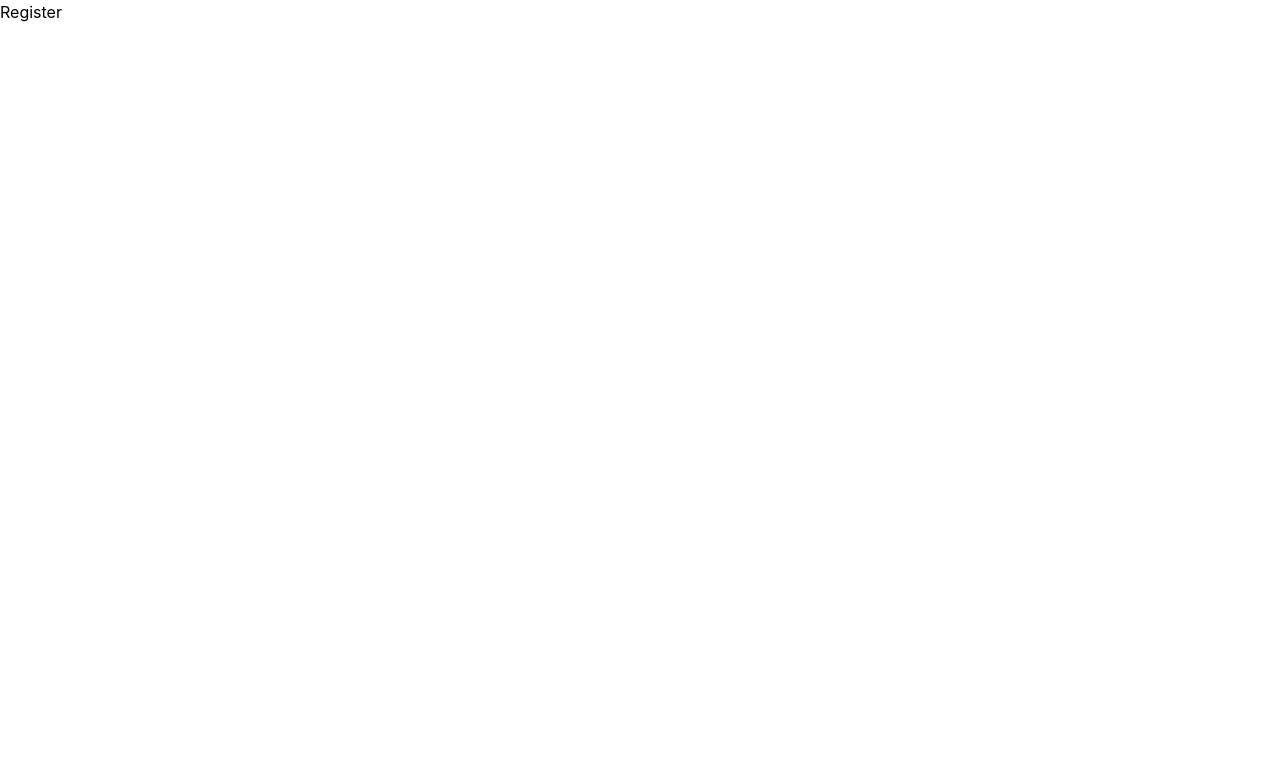
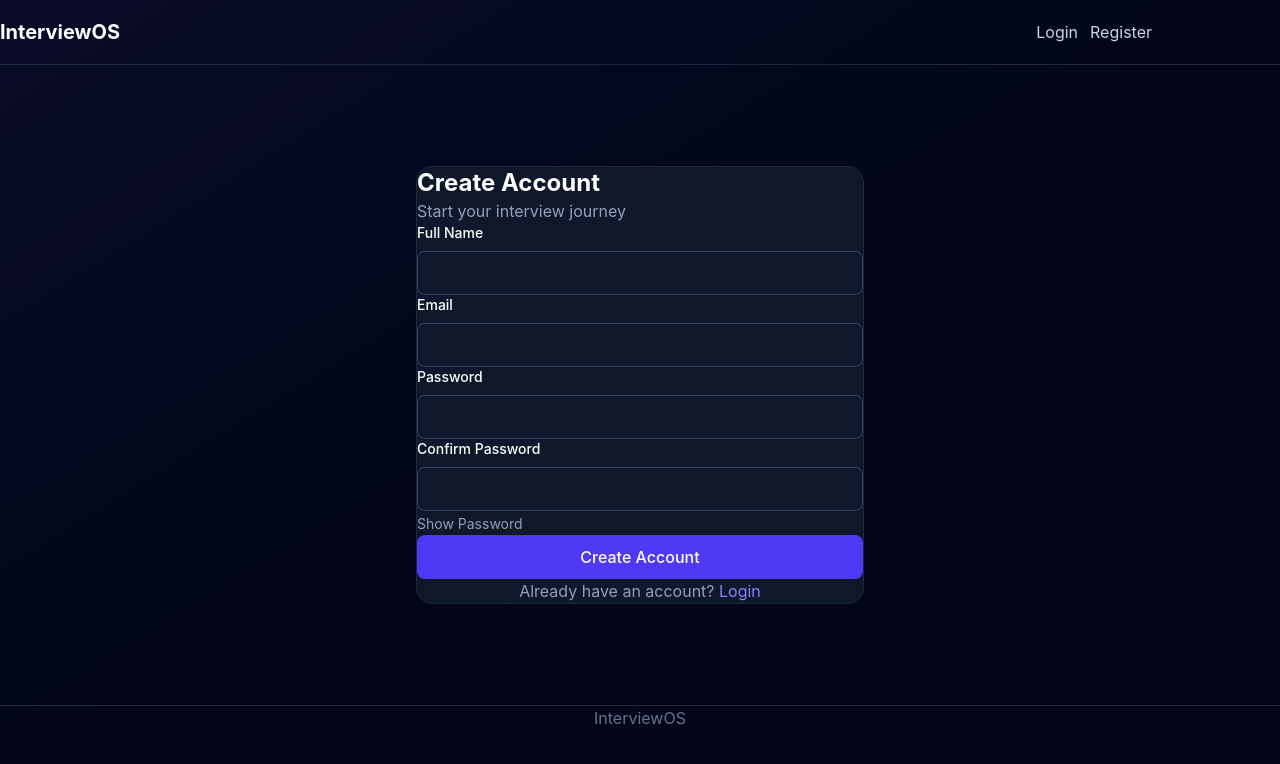
Before and after one commit to krishna-Gits455/AI-Interview-Platform, a React app in the folder frontend/: page /register in a window 1280 px wide. Shown: the top 764 px of the page. Built offline with nearby package versions, Linux system fonts and the light colour scheme; the HTML template or start-up script is replaced by a standard one.

Commit message:
Build auth UI pages

```diff
--- a/frontend/src/components/shared/Navbar.jsx
+++ b/frontend/src/components/shared/Navbar.jsx
@@ -0,0 +1,34 @@
+import { Link } from "react-router-dom";
+
+export default function Navbar() {
+  return (
+    <nav className="border-b border-slate-800">
+      <div className="max-w-6xl mx-auto px-6 h-16 flex items-center justify-between">
+
+        <Link
+          to="/"
+          className="font-bold text-xl text-white"
+        >
+          InterviewOS
+        </Link>
+
+        <div className="flex gap-3">
+          <Link
+            to="/login"
+            className="text-slate-300 hover:text-white"
+          >
+            Login
+          </Link>
+
+          <Link
+            to="/register"
+            className="text-slate-300 hover:text-white"
+          >
+            Register
+          </Link>
+        </div>
+
+      </div>
+    </nav>
+  );
+}
--- /dev/null
+++ b/frontend/src/features/auth/components/AuthCard.jsx
@@ -0,0 +1,25 @@
+export default function AuthCard({
+  title,
+  subtitle,
+  children,
+}) {
+  return (
+    <div className="w-full max-w-md bg-slate-900 border border-slate-800 rounded-2xl p-6">
+
+      <h1 className="text-2xl font-bold">
+        {title}
+      </h1>
+
+      {subtitle && (
+        <p className="text-slate-400 mt-2">
+          {subtitle}
+        </p>
+      )}
+
+      <div className="mt-6">
+        {children}
+      </div>
+
+    </div>
+  );
+}
--- a/frontend/src/layouts/PublicLayout.jsx
+++ b/frontend/src/layouts/PublicLayout.jsx
@@ -1,3 +1,24 @@
-export default function PublicLayout() {
-  return <div>Public Layout</div>;
+import Navbar from "../components/shared/Navbar";
+
+export default function PublicLayout({
+  children,
+}) {
+  return (
+    <div className="min-h-screen text-white bg-slate-950 relative overflow-hidden">
+  <div className="absolute inset-0 bg-gradient-to-br from-indigo-950/30 via-slate-950 to-slate-950" />
+  <div className="relative">
+
+      <Navbar />
+
+      <main>
+        {children}
+      </main>
+
+      <footer className="border-t border-slate-800 py-6 text-center text-slate-500">
+        InterviewOS
+      </footer>
+
+    </div>
+    </div>
+  );
 }
--- a/frontend/src/pages/Login.jsx
+++ b/frontend/src/pages/Login.jsx
@@ -1,3 +1,98 @@
-export default function Home() {
-  return <h1>Login</h1>;
+import { useState } from "react";
+import { Link } from "react-router-dom";
+
+import PublicLayout from "../layouts/PublicLayout";
+
+import AuthCard from "../features/auth/components/AuthCard";
+
+import Input from "../components/ui/Input";
+import Button from "../components/ui/Button";
+
+export default function Login() {
+  const [showPassword, setShowPassword] =
+    useState(false);
+
+  const [loading, setLoading] =
+    useState(false);
+
+  const handleSubmit = (e) => {
+    e.preventDefault();
+
+    setLoading(true);
+
+    setTimeout(() => {
+      setLoading(false);
+    }, 1000);
+  };
+
+  return (
+    <PublicLayout>
+
+      <div className="min-h-[80vh] flex items-center justify-center px-6">
+
+        <AuthCard
+          title="Welcome Back"
+          subtitle="Sign in to continue"
+        >
+
+          <form
+            onSubmit={handleSubmit}
+            className="space-y-4"
+          >
+
+            <Input
+              label="Email"
+              placeholder="Enter email"
+            />
+
+            <div>
+              <Input
+                label="Password"
+                type={
+                  showPassword
+                    ? "text"
+                    : "password"
+                }
+                placeholder="Enter password"
+              />
+
+              <button
+                type="button"
+                onClick={() =>
+                  setShowPassword(
+                    !showPassword
+                  )
+                }
+                className="text-sm text-slate-400 mt-2"
+              >
+                {showPassword
+                  ? "Hide"
+                  : "Show"} Password
+              </button>
+            </div>
+
+            <Button className="w-full">
+              {loading
+                ? "Signing In..."
+                : "Login"}
+            </Button>
+
+            <p className="text-center text-slate-400">
+              Don't have an account?{" "}
+              <Link
+                to="/register"
+                className="text-indigo-400"
+              >
+                Register
+              </Link>
+            </p>
+
+          </form>
+
+        </AuthCard>
+
+      </div>
+
+    </PublicLayout>
+  );
 }
--- a/frontend/src/pages/Register.jsx
+++ b/frontend/src/pages/Register.jsx
@@ -1,3 +1,149 @@
-export default function Home() {
-  return <h1>Register</h1>;
+import { useState } from "react";
+import { Link } from "react-router-dom";
+
+import PublicLayout from "../layouts/PublicLayout";
+
+import AuthCard from "../features/auth/components/AuthCard";
+
+import Input from "../components/ui/Input";
+import Button from "../components/ui/Button";
+
+export default function Register() {
+  const [showPassword, setShowPassword] =
+    useState(false);
+
+  const [loading, setLoading] =
+    useState(false);
+
+  const [errors, setErrors] =
+    useState({});
+
+  const handleSubmit = (e) => {
+    e.preventDefault();
+
+    const form =
+      new FormData(e.target);
+
+    const password =
+      form.get("password");
+
+    const confirmPassword =
+      form.get("confirmPassword");
+
+    const newErrors = {};
+
+    if (!password)
+      newErrors.password =
+        "Password required";
+
+    if (
+      password !== confirmPassword
+    ) {
+      newErrors.confirmPassword =
+        "Passwords must match";
+    }
+
+    setErrors(newErrors);
+
+    if (
+      Object.keys(newErrors).length
+    )
+      return;
+
+    setLoading(true);
+
+    setTimeout(() => {
+      setLoading(false);
+    }, 1000);
+  };
+
+  return (
+    <PublicLayout>
+
+      <div className="min-h-[80vh] flex items-center justify-center px-6">
+
+        <AuthCard
+          title="Create Account"
+          subtitle="Start your interview journey"
+        >
+
+          <form
+            onSubmit={handleSubmit}
+            className="space-y-4"
+          >
+
+            <Input
+              label="Full Name"
+              name="name"
+            />
+
+            <Input
+              label="Email"
+              name="email"
+            />
+
+            <Input
+              label="Password"
+              name="password"
+              type={
+                showPassword
+                  ? "text"
+                  : "password"
+              }
+              error={
+                errors.password
+              }
+            />
+
+            <Input
+              label="Confirm Password"
+              name="confirmPassword"
+              type={
+                showPassword
+                  ? "text"
+                  : "password"
+              }
+              error={
+                errors.confirmPassword
+              }
+            />
+
+            <button
+              type="button"
+              onClick={() =>
+                setShowPassword(
+                  !showPassword
+                )
+              }
+              className="text-sm text-slate-400"
+            >
+              {showPassword
+                ? "Hide"
+                : "Show"} Password
+            </button>
+
+            <Button className="w-full">
+              {loading
+                ? "Creating Account..."
+                : "Create Account"}
+            </Button>
+
+            <p className="text-center text-slate-400">
+              Already have an account?{" "}
+              <Link
+                to="/login"
+                className="text-indigo-400"
+              >
+                Login
+              </Link>
+            </p>
+
+          </form>
+
+        </AuthCard>
+
+      </div>
+
+    </PublicLayout>
+  );
 }
```
